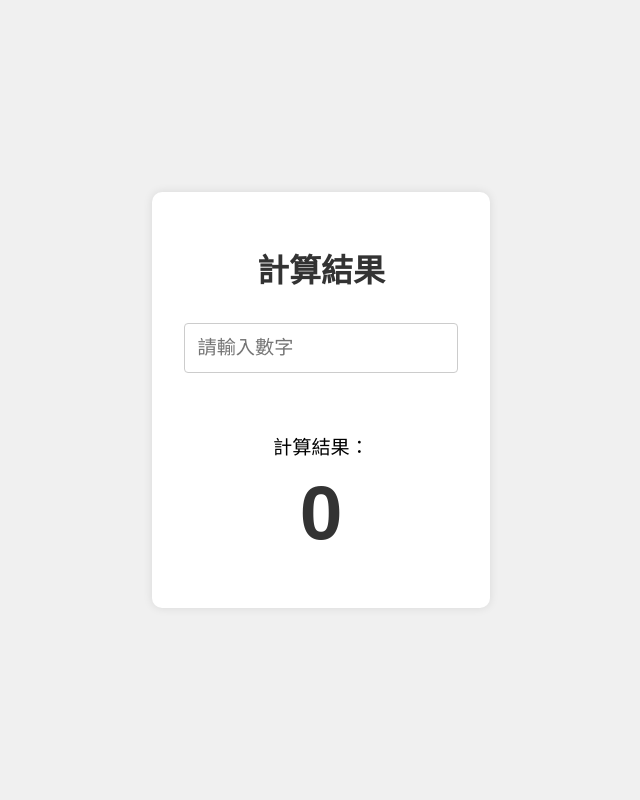
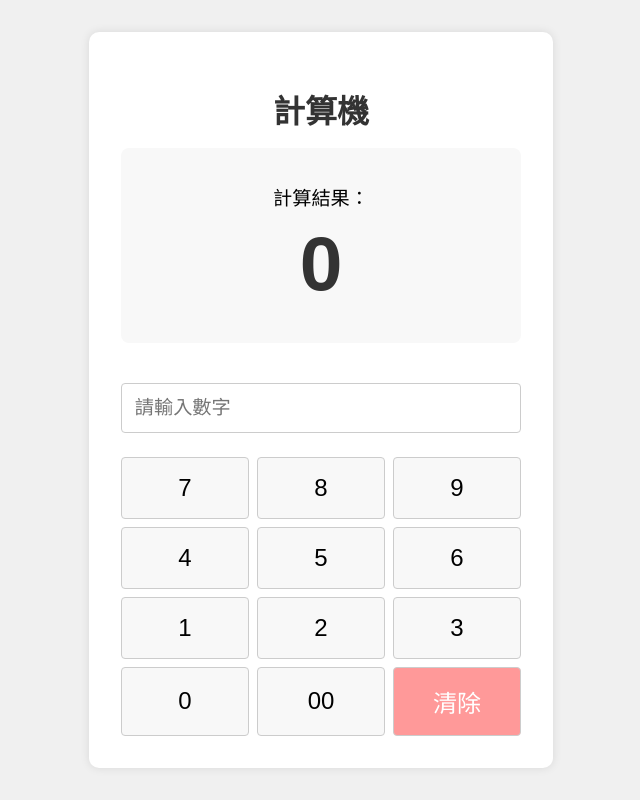
Before and after one commit to frankmax102/frankmax102.github.io, a plain HTML site: page index.html in a window 1280 px wide. Shown: the whole page, without its empty margins (319-959 px from the left). Drawn offline with Linux system fonts and the light colour scheme.

Commit message:
Add files via upload

```diff
--- a/index.html
+++ b/index.html
@@ -8,37 +8,67 @@
 </head>
 <body>
     <div class="container">
-        <h1>計算結果</h1>
+        <h1>計算機</h1>
         <div class="calculator">
+            <div class="result">
+                <p>計算結果：<span id="result">0</span></p>
+            </div>
             <input type="number"
                    id="inputNumber"
                    placeholder="請輸入數字">
-            <div class="result">
-                <p>計算結果：<span id="result">0</span></p>
+            <div class="numpad">
+                <button class="num-btn" data-num="7">7</button>
+                <button class="num-btn" data-num="8">8</button>
+                <button class="num-btn" data-num="9">9</button>
+                <button class="num-btn" data-num="4">4</button>
+                <button class="num-btn" data-num="5">5</button>
+                <button class="num-btn" data-num="6">6</button>
+                <button class="num-btn" data-num="1">1</button>
+                <button class="num-btn" data-num="2">2</button>
+                <button class="num-btn" data-num="3">3</button>
+                <button class="num-btn" data-num="0">0</button>
+                <button class="num-btn" data-num="00">00</button>
+                <button class="clear-btn">清除</button>
             </div>
         </div>
     </div>
 
     <script>
-        // 獲取輸入框元素
         const inputElement = document.getElementById('inputNumber');
+        const numButtons = document.querySelectorAll('.num-btn');
+        const clearButton = document.querySelector('.clear-btn');
 
-        // 添加事件監聽器
-        inputElement.addEventListener('input', function() {
-            const number = parseFloat(this.value);
+        // 數字按鈕點擊事件
+        numButtons.forEach(button => {
+            button.addEventListener('click', () => {
+                const num = button.getAttribute('data-num');
+                inputElement.value = inputElement.value + num;
+                calculateResult();
+            });
+        });
+
+        // 清除按鈕點擊事件
+        clearButton.addEventListener('click', () => {
+            inputElement.value = '';
+            document.getElementById('result').textContent = '0';
+        });
+
+        // 輸入框輸入事件
+        inputElement.addEventListener('input', calculateResult);
+
+        function calculateResult() {
+            const number = parseFloat(inputElement.value);
 
             if (isNaN(number)) {
                 document.getElementById('result').textContent = '0';
                 return;
             }
 
-            // 計算 7.5%
             const percentage = number * 0.075;
-            // 以20為單位無條件進位
             const rounded = Math.ceil(percentage / 20) * 20;
 
             document.getElementById('result').textContent = rounded;
-        });
+        }
     </script>
 </body>
 </html>
--- a/styles.css
+++ b/styles.css
@@ -14,18 +14,37 @@ body {
     padding: 2rem;
     border-radius: 10px;
     box-shadow: 0 0 10px rgba(0,0,0,0.1);
+    width: 90%;
+    max-width: 400px;
 }
 
 h1 {
     text-align: center;
     color: #333;
-    margin-bottom: 2rem;
+    margin-bottom: 1rem;
 }
 
 .calculator {
     display: flex;
     flex-direction: column;
     gap: 1.5rem;
+}
+
+.result {
+    text-align: center;
+    font-size: 1.2rem;
+    margin-bottom: 1rem;
+    background-color: #f8f8f8;
+    padding: 1rem;
+    border-radius: 8px;
+}
+
+#result {
+    font-size: 4.8rem;
+    font-weight: bold;
+    color: #333;
+    display: block;
+    margin-top: 0.5rem;
 }
 
 input {
@@ -37,16 +56,31 @@ input {
     box-sizing: border-box;
 }
 
-.result {
-    text-align: center;
-    font-size: 1.2rem;
-    margin-top: 1rem;
+.numpad {
+    display: grid;
+    grid-template-columns: repeat(3, 1fr);
+    gap: 0.5rem;
 }
 
-#result {
-    font-size: 4.8rem;
-    font-weight: bold;
-    color: #333;
-    display: block;
-    margin-top: 0.5rem;
+.num-btn, .clear-btn {
+    padding: 1rem;
+    font-size: 1.5rem;
+    border: 1px solid #ccc;
+    border-radius: 4px;
+    background-color: #f8f8f8;
+    cursor: pointer;
+    transition: background-color 0.2s;
 }
+
+.num-btn:hover, .clear-btn:hover {
+    background-color: #e0e0e0;
+}
+
+.clear-btn {
+    background-color: #ff9999;
+    color: white;
+}
+
+.clear-btn:hover {
+    background-color: #ff7777;
+}
```
